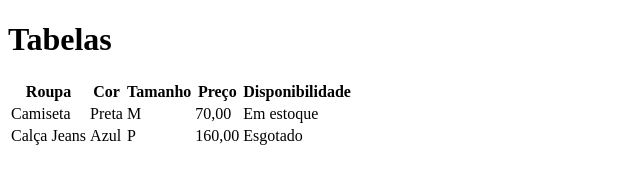
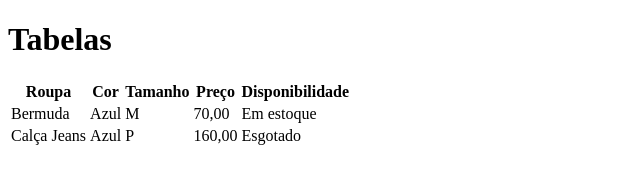
Before and after one commit to Marinalva-karkle/aula-tabela, a plain HTML site: page index.html in a window 1280 px wide. Shown: the full height of the page, 0-640 px from the left. Drawn offline with Linux system fonts and the light colour scheme.

Commit message:
Tracado um item da tabela

```diff
--- a/index.html
+++ b/index.html
@@ -18,8 +18,8 @@
             <th>Disponibilidade</th>
         </tr>
         <tr>
-           <td>Camiseta</td>
-           <td>Preta</td>
+           <td>Bermuda</td>
+           <td>Azul</td>
            <td>M</td>
            <td>70,00</td>
            <td>Em estoque</td>
```
